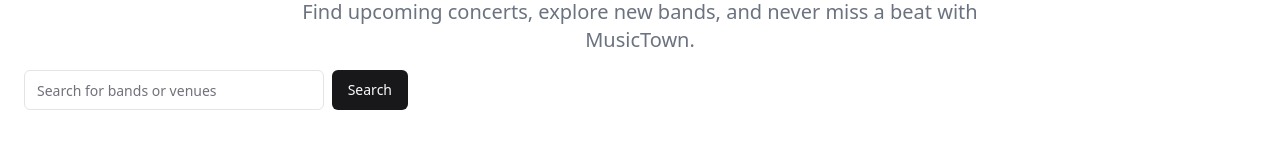
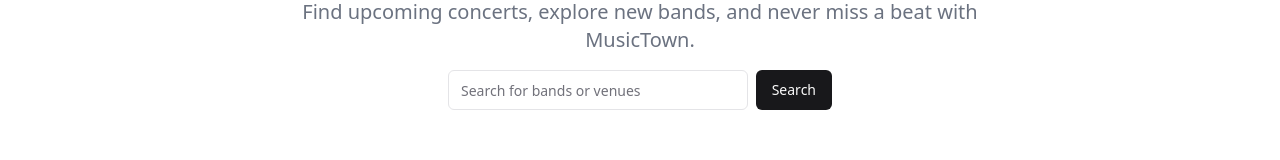
Before and after one commit to bcorn-cely/nextjs-live-concerts, a Next.js app: page / in a window 1280 px wide. Shown: the part 326-486 px from the top of the page. Built offline with nearby package versions, Linux system fonts and the light colour scheme.

Commit message:
adjust animations for hero

```diff
--- a/components/landing/Hero.tsx
+++ b/components/landing/Hero.tsx
@@ -20,14 +20,14 @@ export default function Hero() {
               Find upcoming concerts, explore new bands, and never miss a beat with MusicTown.
             </p>
           </AnimatedText>
+          <div className="w-full max-w-sm space-y-2">
             <AnimatedForm>
-            <div className="w-full max-w-sm space-y-2">
                 <form className="flex space-x-2">
                   <Input className="max-w-lg flex-1" placeholder="Search for bands or venues" type="text" />
                   <Button type="submit">Search</Button>
                 </form>
+            </AnimatedForm>
           </div>
-          </AnimatedForm>
         </div>
 
         {/* Large Image Section */}
--- a/components/landing/client/Hero/AnimatedForm.tsx
+++ b/components/landing/client/Hero/AnimatedForm.tsx
@@ -9,7 +9,6 @@ export default function AnimatedForm({children}: { children: ReactNode}) {
             initial={{ opacity: 0, y: 20 }}
             animate={{ opacity: 1, y: 0 }}
             transition={{ delay: 0.4, duration: 0.5 }}
-            className="w-full"
         >
             {children}
         </motion.div>
```
Lines whose indentation alone changed are shown as unchanged.
